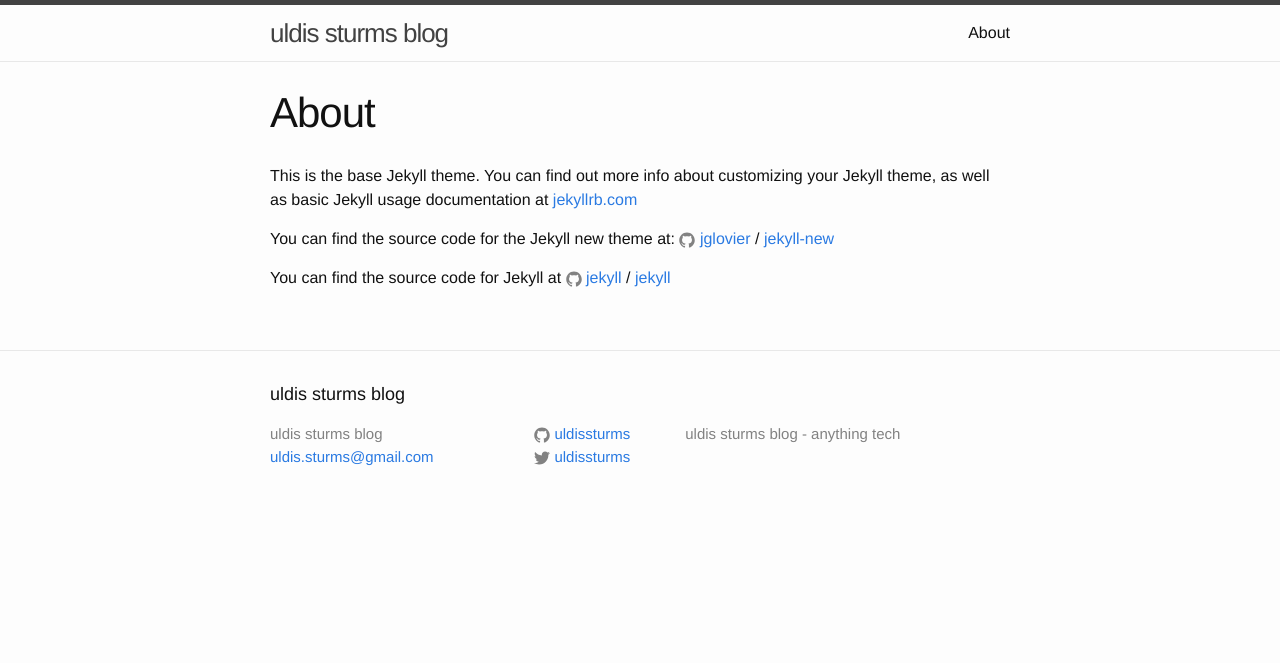
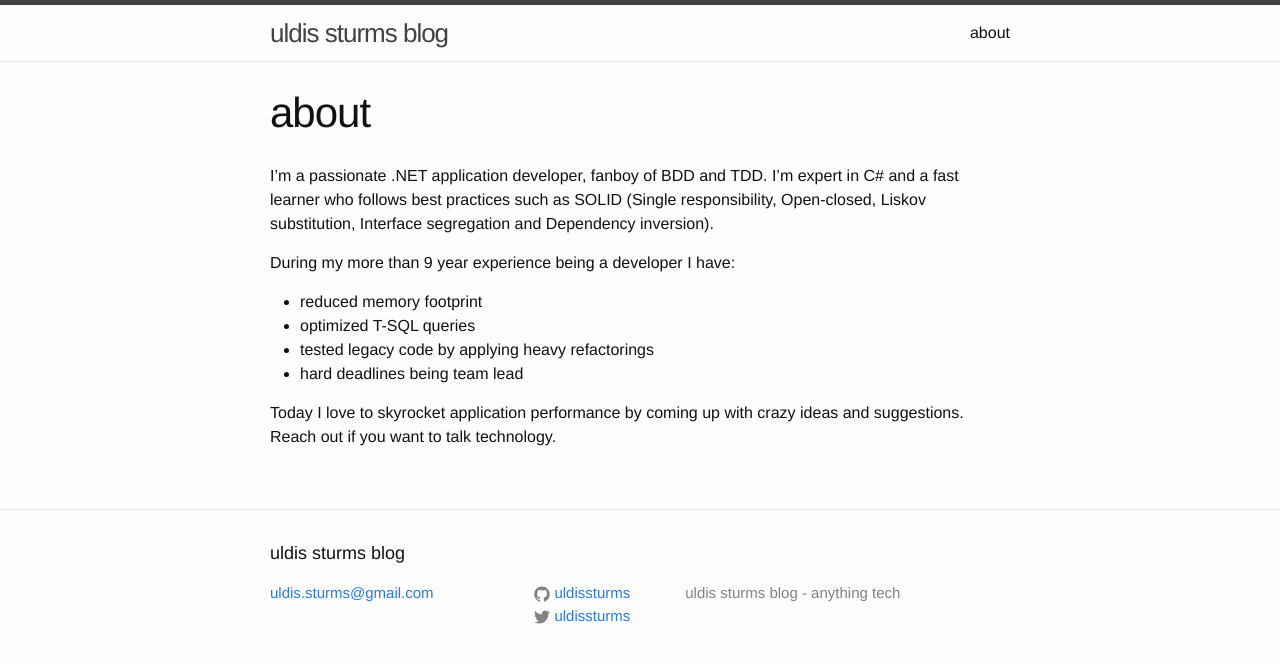
Before and after one commit to uldissturms/uldissturms.github.io, a Jekyll site: the page built from about.md, in a window 1280 px wide. Shown: the top 663 px of the page. Built offline with Jekyll 4.4.1, drawn with Linux system fonts in a browser that asks for light colours.

Commit message:
update about page and footer template

```diff
--- a/_includes/footer.html
+++ b/_includes/footer.html
@@ -7,7 +7,6 @@
     <div class="footer-col-wrapper">
       <div class="footer-col footer-col-1">
         <ul class="contact-list">
-          <li>{{ site.title }}</li>
           <li><a href="mailto:{{ site.email }}">{{ site.email }}</a></li>
         </ul>
       </div>
--- a/about.md
+++ b/about.md
@@ -1,15 +1,16 @@
 ---
 layout: page
-title: About
+title: about
 permalink: /about/
 ---
 
-This is the base Jekyll theme. You can find out more info about customizing your Jekyll theme, as well as basic Jekyll usage documentation at [jekyllrb.com](http://jekyllrb.com/)
+I'm a passionate .NET application developer, fanboy of BDD and TDD. I'm expert in C# and a fast learner who follows best practices such as SOLID (Single responsibility, Open-closed, Liskov substitution, Interface segregation and Dependency inversion).
 
-You can find the source code for the Jekyll new theme at:
-{% include icon-github.html username="jglovier" %} /
-[jekyll-new](https://github.com/jglovier/jekyll-new)
+During my more than 9 year experience being a developer I have:
 
-You can find the source code for Jekyll at
-{% include icon-github.html username="jekyll" %} /
-[jekyll](https://github.com/jekyll/jekyll)
+ - reduced memory footprint
+ - optimized T-SQL queries
+ - tested legacy code by applying heavy refactorings
+ - hard deadlines being team lead
+
+Today I love to skyrocket application performance by coming up with crazy ideas and suggestions. Reach out if you want to talk technology.
```
